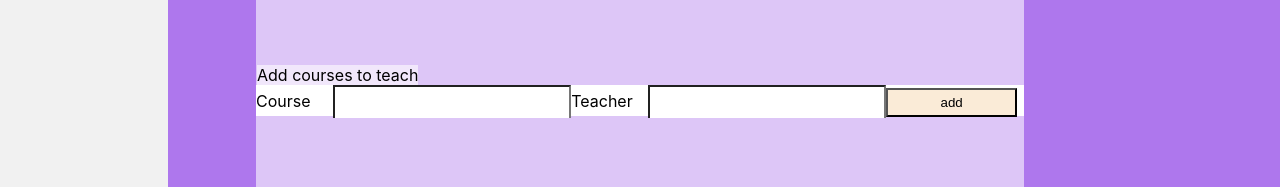
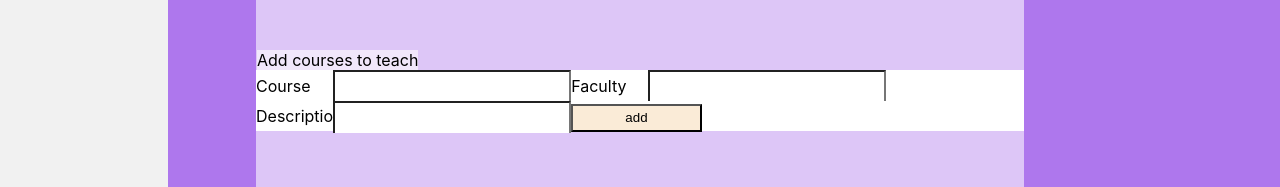
Before and after one commit to yavkanade/mitutor, a React (Create React App) app: page /Courses in a window 1280 px wide. Shown: the part 689-876 px from the top of the page. Built offline with nearby package versions, Linux system fonts and the light colour scheme; no server answers; the database is empty.

Commit message:
irek fixes

```diff
--- a/src/pages/Courses.jsx
+++ b/src/pages/Courses.jsx
@@ -87,10 +87,34 @@ function Courses() {
 
         <div className="course-container">
           <div className="smoll-box"> Course</div>
-          <input type="text" />
-          <div className="smoll-box"> Teacher</div>
-          <input type="text" />
-          <button>add</button>
+          <input
+            type="text"
+            value={addCourseName}
+            onChange={(event) => setCourseName(event.target.value)}
+          />
+          <div className="smoll-box">Faculty</div>
+          <input
+            type="text"
+            value={addFaculty}
+            onChange={(event) => setFaculty(event.target.value)}
+          />
+        </div>
+        <div className="course-container">
+          <div className="smoll-box"> Description</div>
+          <input
+            type="text"
+            value={addDescription}
+            onChange={(event) => setDescription(event.target.value)}
+          />
+
+          <button
+            onClick={(event) => {
+              event.preventDefault();
+              addCourse();
+            }}
+          >
+            add
+          </button>
         </div>
       </div>
     </div>
--- a/src/pages/Student.jsx
+++ b/src/pages/Student.jsx
@@ -88,6 +88,7 @@ export default function Student() {
           <br />
           <label>Email:</label>
           <input
+            x
             type="text"
             value={addStudentEmail}
             onChange={(event) => setStudentEmail(event.target.value)}
```
